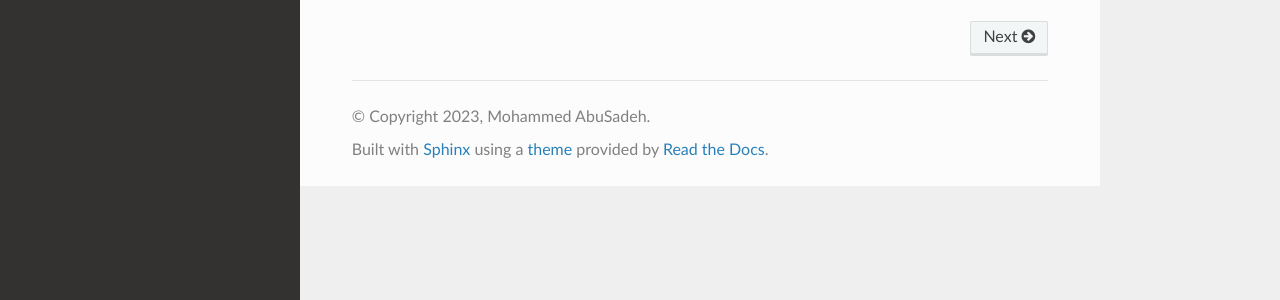
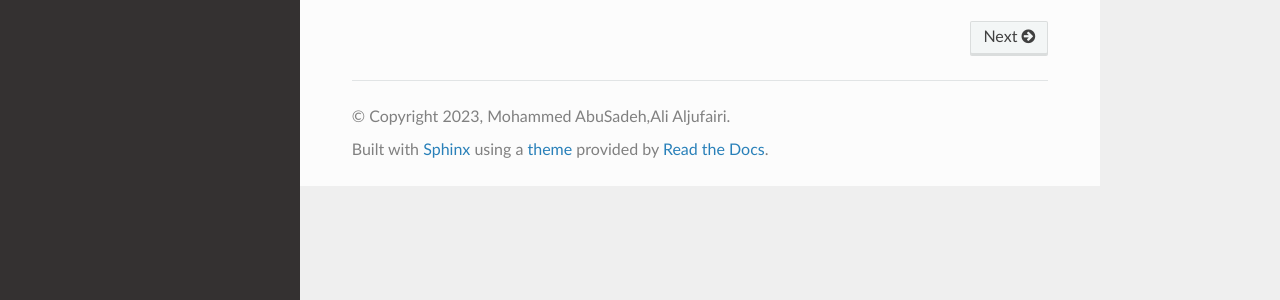
Before and after one commit to SESAME-Synchrotron/CCD, a Sphinx documentation site: the page built from docs/source/index.rst, in a window 1280 px wide. Shown: the part 261-561 px from the top of the page. Built offline with Sphinx 7.4.7 and the Read the Docs theme 2.0.0, drawn with Linux system fonts in a browser that asks for light colours.

Commit message:
add gitgnore and author name

```diff
--- a/docs/source/conf.py
+++ b/docs/source/conf.py
@@ -3,8 +3,8 @@
 # -- Project information
 
 project = 'SESAME Training Program'
-copyright = '2023, Mohammed AbuSadeh'
-author = 'Mohammed AbuSadeh'
+copyright = '2023, Mohammed AbuSadeh,Ali Aljufairi'
+author = 'Mohammed AbuSadeh,Ali Aljufairi'
 
 release = '0.1'
 version = '0.1.0'
```
Also changed, not shown: 1 other file.
